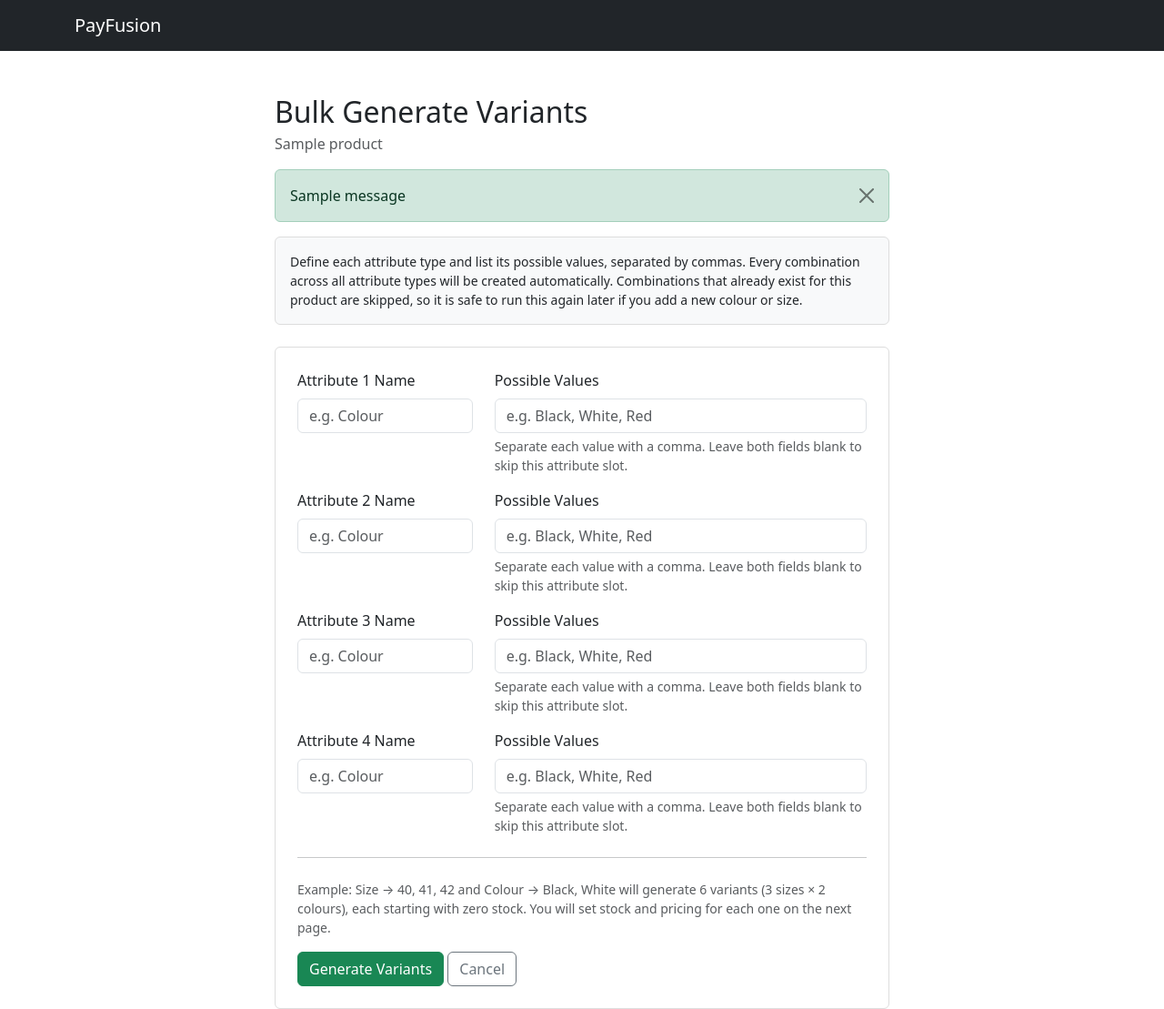
After one commit to Emmanuel-EO1/PayFusion, a Django app: page /products/manage/1/variants/bulk/ in a window 1280 px wide. The commit adds this page. Shown: the whole page at 91% size. Run offline with Django 5.2, Linux system fonts and the light colour scheme; a user stored in the database is signed in; tables that the repository leaves empty hold one stand-in row (values such as "Sample post"); one stand-in notice (Sample message) is shown.

Commit message:
feat: Phase 10 Step 2B — bulk variant generation and bulk stock/price editing

```diff
--- /dev/null
+++ b/products/templates/products/bulk_generate_variants.html
@@ -0,0 +1,80 @@
+{% extends 'base.html' %}
+{% load static %}
+
+{% block title %}Bulk Generate Variants — {{ product.name }} — PayFusion{% endblock %}
+
+{% block content %}
+<div class="container mt-5" style="max-width:700px;">
+
+    <h2 class="mb-1">Bulk Generate Variants</h2>
+    <p class="text-muted">{{ product.name }}</p>
+
+    {% if messages %}
+        {% for message in messages %}
+            <div class="alert alert-{% if message.tags == 'error' %}danger{% elif message.tags == 'info' %}info{% else %}success{% endif %} alert-dismissible">
+                {{ message }}
+                <button type="button" class="btn-close" data-bs-dismiss="alert"></button>
+            </div>
+        {% endfor %}
+    {% endif %}
+
+    <div class="card mb-4" style="border:1px solid #ddd; background:#f8f9fa;">
+        <div class="card-body p-3">
+            <p class="mb-0 small">
+                Define each attribute type and list its possible values,
+                separated by commas. Every combination across all attribute
+                types will be created automatically. Combinations that
+                already exist for this product are skipped, so it is safe
+                to run this again later if you add a new colour or size.
+            </p>
+        </div>
+    </div>
+
+    <div class="card" style="border:1px solid #ddd;">
+        <div class="card-body p-4">
+
+            <form method="post">
+                {% csrf_token %}
+
+                {% for i in attribute_rows %}
+                <div class="row mb-3 align-items-start">
+                    <div class="col-4">
+                        <label class="form-label">Attribute {{ i }} Name</label>
+                        <input type="text" name="attribute_name_{{ i }}" class="form-control"
+                               placeholder="e.g. Colour">
+                    </div>
+                    <div class="col-8">
+                        <label class="form-label">Possible Values</label>
+                        <input type="text" name="attribute_values_{{ i }}" class="form-control"
+                               placeholder="e.g. Black, White, Red">
+                        <p class="text-muted small mt-1 mb-0">
+                            Separate each value with a comma. Leave both fields
+                            blank to skip this attribute slot.
+                        </p>
+                    </div>
+                </div>
+                {% endfor %}
+
+                <hr class="my-4">
+
+                <p class="text-muted small">
+                    Example: Size → 40, 41, 42 and Colour → Black, White
+                    will generate 6 variants (3 sizes × 2 colours), each
+                    starting with zero stock. You will set stock and pricing
+                    for each one on the next page.
+                </p>
+
+                <button type="submit" class="btn btn-success">
+                    Generate Variants
+                </button>
+                <a href="{% url 'products:manage_variants' product.id %}" class="btn btn-outline-secondary">
+                    Cancel
+                </a>
+
+            </form>
+
+        </div>
+    </div>
+
+</div>
+{% endblock %}
--- a/products/urls.py
+++ b/products/urls.py
@@ -12,6 +12,8 @@ urlpatterns = [
     path('manage/<int:product_id>/variants/', views.manage_variants, name='manage_variants'),
     path('manage/<int:product_id>/variants/add/', views.add_variant, name='add_variant'),
     path('manage/<int:product_id>/variants/<int:variant_id>/edit/', views.edit_variant, name='edit_variant'),
+    path('manage/<int:product_id>/variants/bulk/', views.bulk_generate_variants, name='bulk_generate_variants'),
+    path('manage/<int:product_id>/variants/bulk-edit/', views.bulk_edit_variants, name='bulk_edit_variants'),
 
     path('<int:id>/', views.product_detail, name='product_detail'),
 ]
--- a/products/views.py
+++ b/products/views.py
@@ -1,4 +1,5 @@
 import logging
+import itertools
 
 from decimal import Decimal, InvalidOperation
 from django.shortcuts import render, redirect, get_object_or_404
@@ -458,3 +459,224 @@ def edit_variant(request, product_id, variant_id):
 
     messages.success(request, f'Variant updated for {product.name}.')
     return redirect('products:manage_variants', product_id=product.id)
+
+
+# ============================================================
+# VENDOR — BULK GENERATE VARIANTS (Step 2B)
+#
+# Vendor defines up to ATTRIBUTE_ROW_COUNT attribute types,
+# each with a comma-separated list of possible values.
+# System generates every combination as a ProductVariant,
+# skipping any combination that already exists for this product
+# (safe to re-run — e.g. adding a new colour later only creates
+# the new combinations, leaves existing stock/price untouched).
+# ============================================================
+@login_required
+def bulk_generate_variants(request, product_id):
+    product = get_object_or_404(
+        Product,
+        id=product_id,
+        business__owner=request.user,
+    )
+
+    if request.method == 'GET':
+        return render(request, 'products/bulk_generate_variants.html', {
+            'product': product,
+            'attribute_rows': range(1, ATTRIBUTE_ROW_COUNT + 1),
+        })
+
+    # Parse attribute_name_N / attribute_values_N pairs.
+    # Each value list is comma-separated, e.g. "Black, White, Red"
+    attribute_sets = []
+    for i in range(1, ATTRIBUTE_ROW_COUNT + 1):
+        name = request.POST.get(f'attribute_name_{i}', '').strip()
+        values_raw = request.POST.get(f'attribute_values_{i}', '').strip()
+
+        if not name or not values_raw:
+            continue
+
+        values = [v.strip() for v in values_raw.split(',') if v.strip()]
+        if values:
+            attribute_sets.append((name, values))
+
+    if not attribute_sets:
+        messages.error(
+            request,
+            'Please provide at least one attribute with values, '
+            'e.g. Size: 40, 41, 42.'
+        )
+        return render(request, 'products/bulk_generate_variants.html', {
+            'product': product,
+            'attribute_rows': range(1, ATTRIBUTE_ROW_COUNT + 1),
+        })
+
+    # Build every combination across all attribute sets.
+    # itertools.product handles any number of attribute types
+    # (1 to ATTRIBUTE_ROW_COUNT) without special-casing each count.
+    # Example with Size:[40,41] and Colour:[Black,White]:
+    #   itertools.product([40,41], [Black,White]) yields:
+    #   (40,Black), (40,White), (41,Black), (41,White)
+    attribute_names = [name for name, _ in attribute_sets]
+    value_lists = [values for _, values in attribute_sets]
+
+    combinations = list(itertools.product(*value_lists))
+
+    # Build a lookup of existing variant combinations for this
+    # product, so we can skip any that already exist rather than
+    # creating duplicates.
+    existing_combinations = set()
+    for variant in product.variants.prefetch_related('attributes').all():
+        combo = tuple(
+            sorted((a.name, a.value) for a in variant.attributes.all())
+        )
+        existing_combinations.add(combo)
+
+    created_count = 0
+    skipped_count = 0
+
+    for combo_values in combinations:
+        combo_pairs = list(zip(attribute_names, combo_values))
+        combo_key = tuple(sorted(combo_pairs))
+
+        if combo_key in existing_combinations:
+            skipped_count += 1
+            continue
+
+        variant = ProductVariant.objects.create(
+            product=product,
+            stock_quantity=0,
+            price_adjustment=Decimal('0.00'),
+            is_active=True,
+        )
+
+        for name, value in combo_pairs:
+            VariantAttribute.objects.create(
+                variant=variant,
+                name=name,
+                value=value,
+            )
+
+        existing_combinations.add(combo_key)
+        created_count += 1
+
+    logger.info(
+        f'Bulk variant generation — product: {product.name} | '
+        f'created: {created_count} | skipped (already existed): '
+        f'{skipped_count} | by: {request.user.email}'
+    )
+
+    if created_count:
+        messages.success(
+            request,
+            f'{created_count} variant(s) created. '
+            f'{skipped_count} combination(s) already existed and were skipped. '
+            f'Set stock and pricing for the new variants below.'
+        )
+    else:
+        messages.info(
+            request,
+            f'No new variants created — all {skipped_count} combination(s) '
+            f'already existed.'
+        )
+
+    return redirect('products:bulk_edit_variants', product_id=product.id)
+
+
+# ============================================================
+# VENDOR — BULK EDIT VARIANTS (Step 2B)
+#
+# Shows every variant for this product (regardless of whether
+# it was created via the single-variant form or the bulk
+# generator) in one editable table. Vendor fills in stock and
+# price adjustment for many variants and saves them all in one
+# submission, instead of opening each variant's edit page individually.
+# ============================================================
+@login_required
+def bulk_edit_variants(request, product_id):
+    product = get_object_or_404(
+        Product,
+        id=product_id,
+        business__owner=request.user,
+    )
+
+    variants = list(
+        product.variants.prefetch_related('attributes').order_by('id')
+    )
+
+    if request.method == 'GET':
+        return render(request, 'products/bulk_edit_variants.html', {
+            'product': product,
+            'variants': variants,
+        })
+
+    # POST — each variant's fields are submitted with its id
+    # in the field name, e.g. stock_quantity_14, price_adjustment_14
+    errors = []
+    updates = []
+
+    for variant in variants:
+        stock_raw = request.POST.get(f'stock_quantity_{variant.id}', '').strip()
+        price_adj_raw = request.POST.get(f'price_adjustment_{variant.id}', '0').strip()
+        sku = request.POST.get(f'sku_{variant.id}', '').strip()
+        is_active = request.POST.get(f'is_active_{variant.id}') == 'on'
+
+        try:
+            stock_quantity = int(stock_raw)
+            if stock_quantity < 0:
+                errors.append(f'{variant.display_name}: stock cannot be negative.')
+                continue
+        except (ValueError, TypeError):
+            errors.append(f'{variant.display_name}: invalid stock value.')
+            continue
+
+        try:
+            price_adjustment = Decimal(price_adj_raw or '0')
+        except InvalidOperation:
+            errors.append(f'{variant.display_name}: invalid price adjustment.')
+            continue
+
+        if sku:
+            sku_taken = ProductVariant.objects.filter(
+                sku=sku
+            ).exclude(id=variant.id).exists()
+            if sku_taken:
+                errors.append(
+                    f'{variant.display_name}: SKU "{sku}" already used by another variant.'
+                )
+                continue
+
+        updates.append({
+            'variant': variant,
+            'stock_quantity': stock_quantity,
+            'price_adjustment': price_adjustment,
+            'sku': sku or None,
+            'is_active': is_active,
+        })
+
+    if errors:
+        for error in errors:
+            messages.error(request, error)
+        return render(request, 'products/bulk_edit_variants.html', {
+            'product': product,
+            'variants': variants,
+        })
+
+    for update in updates:
+        variant = update['variant']
+        previous_stock = variant.stock_quantity
+
+        variant.stock_quantity = update['stock_quantity']
+        variant.price_adjustment = update['price_adjustment']
+        variant.sku = update['sku']
+        variant.is_active = update['is_active']
+        variant.save()
+
+        if update['stock_quantity'] != previous_stock:
+            logger.info(
+                f'Bulk stock update — variant: {variant.display_name} | '
+                f'{previous_stock} -> {update["stock_quantity"]} | '
+                f'by: {request.user.email}'
+            )
+
+    messages.success(request, f'{len(updates)} variant(s) updated.')
+    return redirect('products:manage_variants', product_id=product.id)
```
Also changed, not shown: products/templates/products/bulk_edit_variants.html (added, +102 -0 lines), products/templates/products/manage_variants.html (+10 -2 lines).
